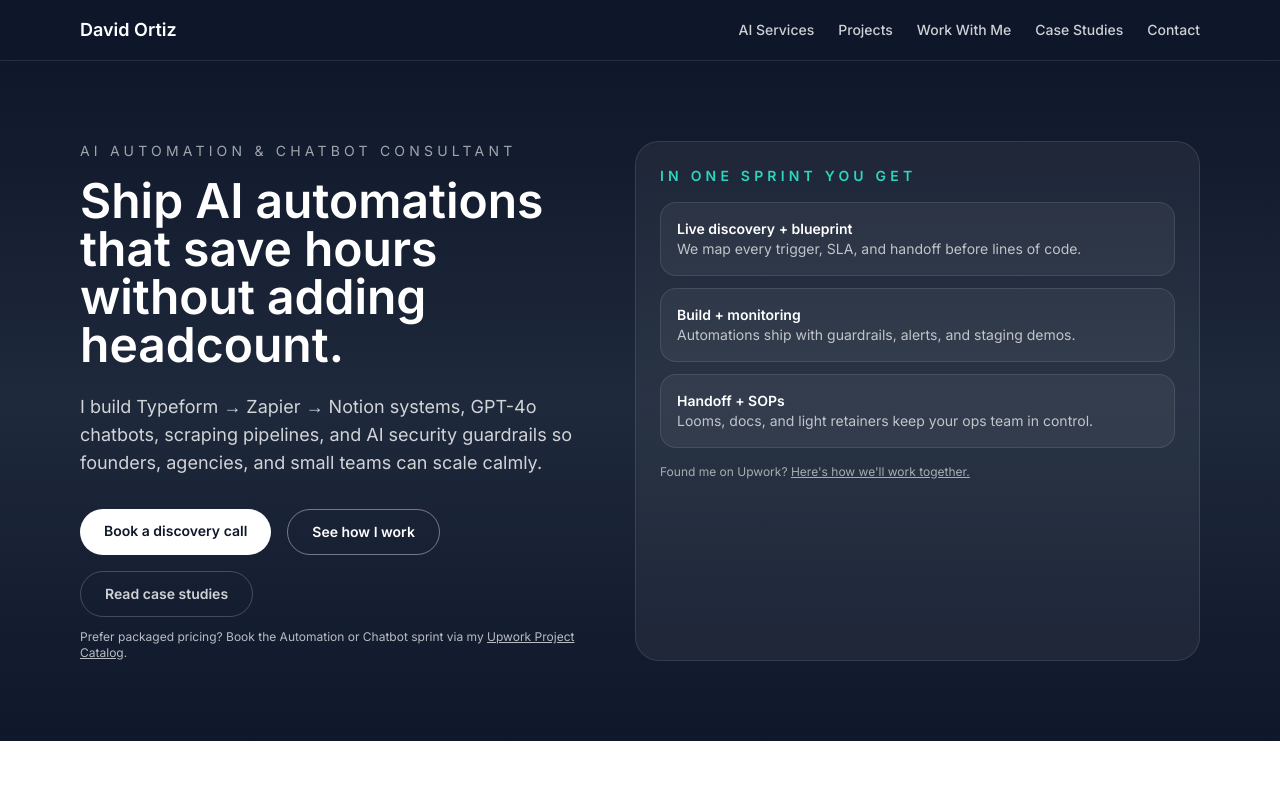
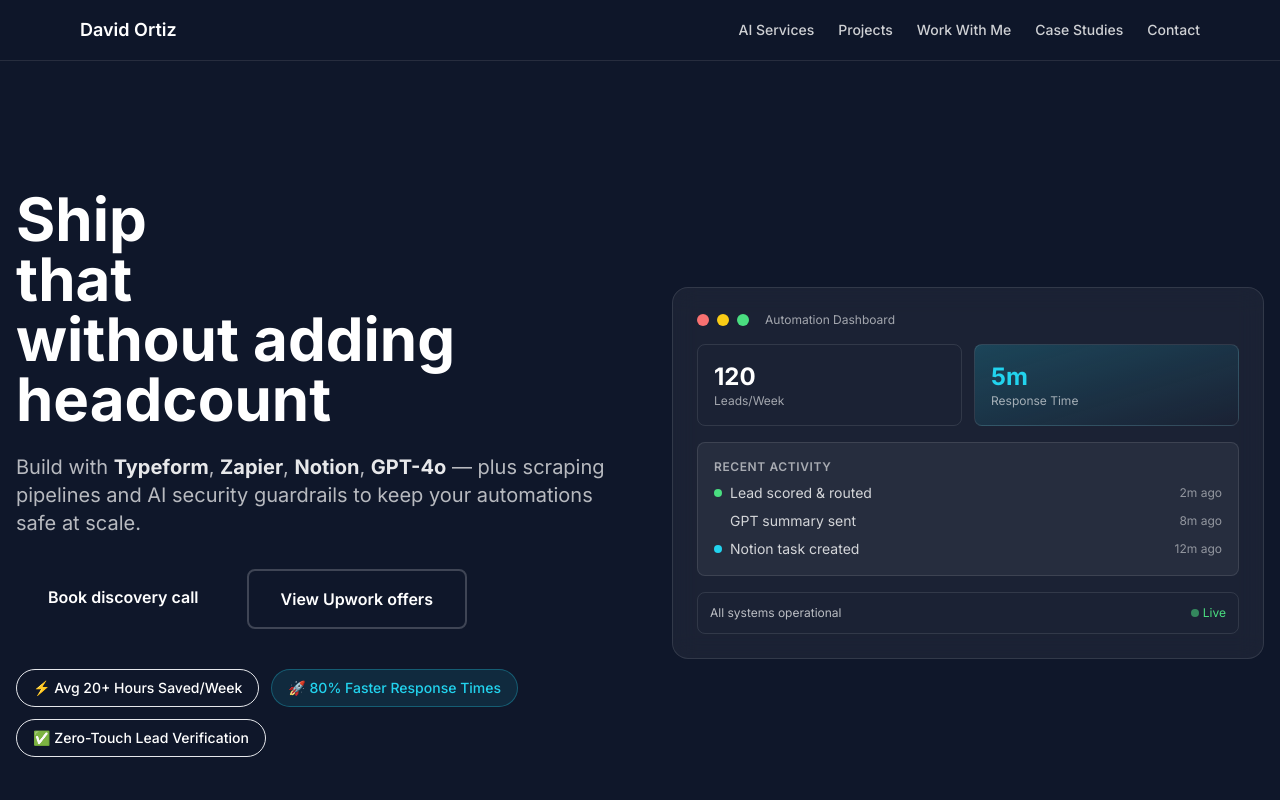
Before and after one commit to RazonIn4K/david-ortiz-portfolio, a Next.js app: page / in a window 1280 px wide. Shown: the top 800 px of the page. Built offline with nearby package versions, Linux system fonts and the light colour scheme.

Commit message:
Merge branch 'claude/redesign-homepage-01K31DaZDf79dPCEzZqCyLmB' into main

```diff
--- a/app/api/chat/route.ts
+++ b/app/api/chat/route.ts
@@ -54,10 +54,9 @@
     { role: 'user', content: message }
   ];
 
-  // Model priority: Sherlock models first, then free fallbacks
+  // Model priority: Grok models first, then free fallbacks
   const fallbackModels = [
-    'openrouter/sherlock-dash-alpha',
-    'openrouter/sherlock-think-alpha',
+    'x-ai/grok-4.1-fast:free',
     'nvidia/nemotron-nano-9b-v2:free',
     'z-ai/glm-4.5-air:free'
   ];
--- a/components/Hero.tsx
+++ b/components/Hero.tsx
@@ -3,65 +3,116 @@
 
 export function Hero() {
   return (
-    <section className="bg-gradient-to-b from-ink via-slate to-ink py-20 text-white">
-      <div className="mx-auto flex max-w-6xl flex-col gap-10 px-4 lg:flex-row">
+    <section className="bg-navy py-20 text-white lg:py-32">
+      <div className="mx-auto flex max-w-7xl flex-col gap-12 px-4 lg:flex-row lg:items-center lg:gap-16">
+        {/* Left Content */}
         <div className="flex-1">
-          <p className="text-sm uppercase tracking-[0.3em] text-white/60">AI Automation &amp; Chatbot Consultant</p>
-          <h1 className="mt-4 text-4xl font-semibold leading-tight md:text-5xl">
-            Ship AI automations that save hours without adding headcount.
+          <h1 className="text-5xl font-bold leading-tight lg:text-6xl">
+            Ship{' '}
+            <span className="bg-gradient-to-r from-teal-400 to-cyan-400 bg-clip-text text-transparent">
+              AI automations
+            </span>{' '}
+            that{' '}
+            <span className="bg-gradient-to-r from-teal-400 to-cyan-400 bg-clip-text text-transparent">
+              save hours
+            </span>{' '}
+            without adding headcount
           </h1>
-          <p className="mt-6 text-lg text-white/80">
-            I build Typeform → Zapier → Notion systems, GPT-4o chatbots, scraping pipelines, and AI security guardrails so
-            founders, agencies, and small teams can scale calmly.
+
+          <p className="mt-6 text-lg text-white/70 lg:text-xl">
+            Build with <strong className="text-white/90">Typeform</strong>, <strong className="text-white/90">Zapier</strong>, <strong className="text-white/90">Notion</strong>, <strong className="text-white/90">GPT-4o</strong> — plus scraping pipelines and AI security guardrails to keep your automations safe at scale.
           </p>
+
+          {/* CTAs */}
           <div className="mt-8 flex flex-wrap gap-4">
             <Link
               href="https://calendly.com/davidinfosec07"
               target="_blank"
-              className="rounded-full bg-white px-6 py-3 text-sm font-semibold text-ink transition hover:-translate-y-0.5"
+              className="rounded-lg bg-teal-500 px-8 py-4 text-base font-semibold text-white transition hover:bg-teal-600 hover:shadow-lg hover:shadow-teal-500/30"
             >
-              Book a discovery call
+              Book discovery call
             </Link>
             <Link
-              href="/work-with-me"
-              className="rounded-full border border-white/40 px-6 py-3 text-sm font-semibold text-white transition hover:-translate-y-0.5"
+              href={UPWORK_URL}
+              target="_blank"
+              className="rounded-lg border-2 border-white/20 px-8 py-4 text-base font-semibold text-white transition hover:border-white/40 hover:bg-white/5"
             >
-              See how I work
-            </Link>
-            <Link
-              href="/case-studies"
-              className="rounded-full border border-white/20 px-6 py-3 text-sm font-semibold text-white/80 transition hover:text-white"
-            >
-              Read case studies
+              View Upwork offers
             </Link>
           </div>
-          <p className="mt-3 text-xs text-white/70">
-            Prefer packaged pricing? Book the Automation or Chatbot sprint via my{' '}
-            <Link href={UPWORK_URL} target="_blank" className="underline">
-              Upwork Project Catalog
-            </Link>
-            .
-          </p>
+
+          {/* Proof Metrics Badges */}
+          <div className="mt-10 flex flex-wrap gap-3">
+            <div className="rounded-full border border-teal-500/30 bg-teal-500/10 px-4 py-2 text-sm font-medium text-teal-400">
+              ⚡ Avg 20+ Hours Saved/Week
+            </div>
+            <div className="rounded-full border border-cyan-400/30 bg-cyan-400/10 px-4 py-2 text-sm font-medium text-cyan-400">
+              🚀 80% Faster Response Times
+            </div>
+            <div className="rounded-full border border-teal-400/30 bg-teal-400/10 px-4 py-2 text-sm font-medium text-teal-300">
+              ✅ Zero-Touch Lead Verification
+            </div>
+          </div>
         </div>
-        <div className="flex flex-1 flex-col gap-4 rounded-3xl border border-white/10 bg-white/5 p-6 text-white/80">
-          <p className="text-sm font-semibold uppercase tracking-[0.3em] text-teal">In one sprint you get</p>
-          <ul className="space-y-3">
-            <li className="rounded-2xl border border-white/10 bg-white/5 p-4">
-              <p className="text-sm font-semibold text-white">Live discovery + blueprint</p>
-              <p className="text-sm text-white/70">We map every trigger, SLA, and handoff before lines of code.</p>
-            </li>
-            <li className="rounded-2xl border border-white/10 bg-white/5 p-4">
-              <p className="text-sm font-semibold text-white">Build + monitoring</p>
-              <p className="text-sm text-white/70">Automations ship with guardrails, alerts, and staging demos.</p>
-            </li>
-            <li className="rounded-2xl border border-white/10 bg-white/5 p-4">
-              <p className="text-sm font-semibold text-white">Handoff + SOPs</p>
-              <p className="text-sm text-white/70">Looms, docs, and light retainers keep your ops team in control.</p>
-            </li>
-          </ul>
-          <p className="text-xs text-white/60">
-            Found me on Upwork? <Link href="/work-with-me#work-process" className="underline">Here&apos;s how we&apos;ll work together.</Link>
-          </p>
+
+        {/* Right Side - Dashboard Mockup with Glass Morphism */}
+        <div className="flex-1">
+          <div className="rounded-2xl border border-white/10 bg-white/5 p-6 backdrop-blur-md">
+            <div className="mb-4 flex items-center gap-2">
+              <div className="h-3 w-3 rounded-full bg-red-400"></div>
+              <div className="h-3 w-3 rounded-full bg-yellow-400"></div>
+              <div className="h-3 w-3 rounded-full bg-green-400"></div>
+              <span className="ml-2 text-xs text-white/60">Automation Dashboard</span>
+            </div>
+
+            {/* Dashboard Content */}
+            <div className="space-y-4">
+              {/* Metric Cards */}
+              <div className="grid grid-cols-2 gap-3">
+                <div className="rounded-lg border border-white/10 bg-gradient-to-br from-teal-500/20 to-transparent p-4">
+                  <div className="text-2xl font-bold text-teal-400">120</div>
+                  <div className="text-xs text-white/60">Leads/Week</div>
+                </div>
+                <div className="rounded-lg border border-white/10 bg-gradient-to-br from-cyan-400/20 to-transparent p-4">
+                  <div className="text-2xl font-bold text-cyan-400">5m</div>
+                  <div className="text-xs text-white/60">Response Time</div>
+                </div>
+              </div>
+
+              {/* Activity Feed */}
+              <div className="space-y-2 rounded-lg border border-white/10 bg-white/5 p-4">
+                <div className="text-xs font-semibold uppercase tracking-wider text-white/60">Recent Activity</div>
+                <div className="space-y-2">
+                  <div className="flex items-center gap-2 text-sm">
+                    <div className="h-2 w-2 rounded-full bg-green-400"></div>
+                    <span className="text-white/80">Lead scored & routed</span>
+                    <span className="ml-auto text-xs text-white/50">2m ago</span>
+                  </div>
+                  <div className="flex items-center gap-2 text-sm">
+                    <div className="h-2 w-2 rounded-full bg-teal-400"></div>
+                    <span className="text-white/80">GPT summary sent</span>
+                    <span className="ml-auto text-xs text-white/50">8m ago</span>
+                  </div>
+                  <div className="flex items-center gap-2 text-sm">
+                    <div className="h-2 w-2 rounded-full bg-cyan-400"></div>
+                    <span className="text-white/80">Notion task created</span>
+                    <span className="ml-auto text-xs text-white/50">12m ago</span>
+                  </div>
+                </div>
+              </div>
+
+              {/* Status Bar */}
+              <div className="rounded-lg border border-white/10 bg-gradient-to-r from-teal-500/10 to-cyan-400/10 p-3">
+                <div className="flex items-center justify-between">
+                  <span className="text-xs text-white/70">All systems operational</span>
+                  <div className="flex items-center gap-1">
+                    <div className="h-2 w-2 animate-pulse rounded-full bg-green-400"></div>
+                    <span className="text-xs text-green-400">Live</span>
+                  </div>
+                </div>
+              </div>
+            </div>
+          </div>
         </div>
       </div>
     </section>
--- a/data/content.ts
+++ b/data/content.ts
@@ -225,3 +225,64 @@
     description: 'SOPs, alert routing, and optional retainers keep your team in control without chasing a freelancer for tweaks.'
   }
 ];
+
+export type HeroMetric = {
+  label: string;
+  value: string;
+  change: string;
+  changeColor: string;
+  arrow?: boolean;
+};
+
+export const heroMetrics: HeroMetric[] = [
+  {
+    label: 'Hours Saved',
+    value: '128h',
+    change: '12% vs last week',
+    changeColor: 'text-teal/80',
+    arrow: true
+  },
+  {
+    label: 'Active Workflows',
+    value: '24',
+    change: 'All systems operational',
+    changeColor: 'text-green-400/80',
+    arrow: false
+  }
+];
+
+export type HeroActivity = {
+  icon: string;
+  iconBg: string;
+  iconColor: string;
+  title: string;
+  subtitle: string;
+  time: string;
+};
+
+export const heroActivities: HeroActivity[] = [
+  {
+    icon: '⚡',
+    iconBg: 'bg-teal/20',
+    iconColor: 'text-teal',
+    title: 'New Lead Qualified',
+    subtitle: 'Typeform → OpenAI → Slack',
+    time: 'Just now'
+  },
+  {
+    icon: '🤖',
+    iconBg: 'bg-purple-500/20',
+    iconColor: 'text-purple-400',
+    title: 'Support Ticket Resolved',
+    subtitle: 'Chatbot → Knowledge Base',
+    time: '2m ago'
+  },
+  {
+    icon: '📄',
+    iconBg: 'bg-blue-500/20',
+    iconColor: 'text-blue-400',
+    title: 'Contract Generated',
+    subtitle: 'DocuSign → Google Drive',
+    time: '15m ago'
+  }
+];
--- a/tailwind.config.ts
+++ b/tailwind.config.ts
@@ -16,7 +16,8 @@
         teal: '#2DD4BF'
       },
       backgroundImage: {
-        'grid-light': 'radial-gradient(circle at 1px 1px, rgba(79, 70, 229, 0.2) 1px, transparent 0)'
+        'grid-light': 'radial-gradient(circle at 1px 1px, rgba(79, 70, 229, 0.2) 1px, transparent 0)',
+        'gradient-teal': 'linear-gradient(to right, #14b8a6, #67e8f9)'
       }
     }
   },
```
